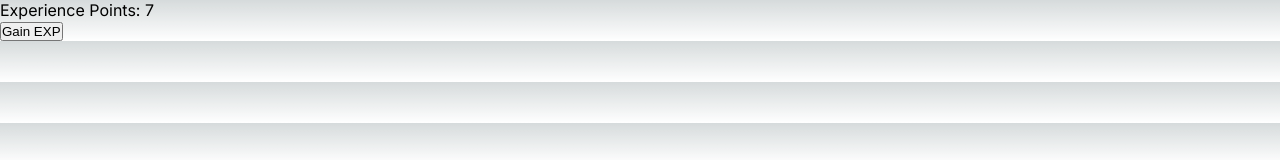
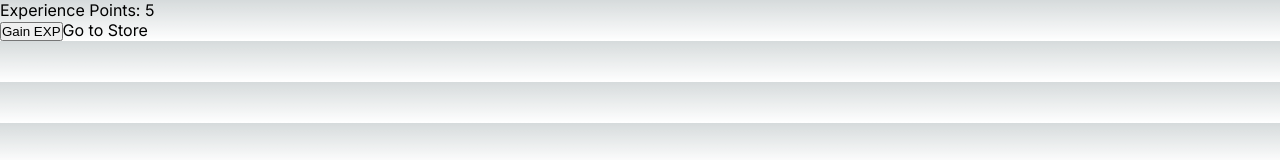
Before and after one commit to BrandenSoropia/next-idle-game, a Next.js app: page / in a window 1280 px wide. Shown: the top 160 px of the page. Built offline with nearby package versions, Linux system fonts and the light colour scheme.

Commit message:
Added store data and placeholder page.

```diff
--- a/src/app/_game-state/GameState.tsx
+++ b/src/app/_game-state/GameState.tsx
@@ -6,6 +6,8 @@ import React, {
 } from "react";
 import {
   BASE_EXPERIENCE_GAIN_RATE,
+  DIGIMONEY_GAIN_UPGRADES,
+  EXPERIENCE_GAIN_UPGRADES,
   INITIAL_EXPERIENCE_POINTS_AMOUNT,
 } from "./constants";
 import useSetupTimer from "./useSetupTimer";
@@ -14,6 +16,10 @@ type GameState = {
   intervalId?: MutableRefObject<NodeJS.Timeout | undefined>;
   experiencePoints: number;
   experienceGainRate: number;
+  storeOptions: {
+    digimoneyUpgrades: typeof DIGIMONEY_GAIN_UPGRADES;
+    experienceGainUpgrades: typeof EXPERIENCE_GAIN_UPGRADES;
+  };
   gainExperience: () => void;
 };
 
@@ -21,6 +27,10 @@ const INITIAL_GAME_STATE: GameState = {
   intervalId: undefined,
   experiencePoints: INITIAL_EXPERIENCE_POINTS_AMOUNT,
   experienceGainRate: BASE_EXPERIENCE_GAIN_RATE,
+  storeOptions: {
+    digimoneyUpgrades: DIGIMONEY_GAIN_UPGRADES,
+    experienceGainUpgrades: EXPERIENCE_GAIN_UPGRADES,
+  },
   gainExperience: () => {},
 };
 
@@ -55,6 +65,10 @@ const GameStateProvider: React.FC<React.PropsWithChildren> = ({ children }) => {
     experiencePoints,
     experienceGainRate,
     intervalId,
+    storeOptions: {
+      digimoneyUpgrades: DIGIMONEY_GAIN_UPGRADES,
+      experienceGainUpgrades: EXPERIENCE_GAIN_UPGRADES,
+    },
     gainExperience: memoizedGainExperience,
   };
 
--- a/src/app/_game-state/constants.ts
+++ b/src/app/_game-state/constants.ts
@@ -1,2 +1,79 @@
 export const INITIAL_EXPERIENCE_POINTS_AMOUNT = 0;
 export const BASE_EXPERIENCE_GAIN_RATE = 1;
+
+enum UPGRADE_TYPES {
+  BASE_RATE = "BASE_RATE",
+  MULTIPLIER = "MULTIPLIER",
+}
+
+type Upgrade = {
+  cost: number;
+  increase: {
+    amount: number;
+    type: UPGRADE_TYPES;
+  };
+};
+type Upgrades = { [index: string]: Upgrade };
+
+export const DIGIMONEY_GAIN_UPGRADES: Upgrades = {
+  lootSeller: {
+    cost: 100,
+    increase: {
+      amount: 1,
+      type: UPGRADE_TYPES.BASE_RATE,
+    },
+  },
+  princeMamemon: {
+    cost: 1000,
+    increase: {
+      amount: 100,
+      type: UPGRADE_TYPES.BASE_RATE,
+    },
+  },
+  billionareUsb: {
+    cost: 100000,
+    increase: {
+      amount: 2,
+      type: UPGRADE_TYPES.MULTIPLIER,
+    },
+  },
+};
+
+// TODO: Find xp range for digivolving in games and make upgrades a simple log growth appropriate to it
+export const EXPERIENCE_GAIN_UPGRADES: Upgrades = {
+  snackBar: {
+    cost: 10,
+    increase: {
+      amount: 0.1,
+      type: UPGRADE_TYPES.BASE_RATE,
+    },
+  },
+  raceTrack: {
+    cost: 100,
+    increase: {
+      amount: 1,
+      type: UPGRADE_TYPES.BASE_RATE,
+    },
+  },
+  weightRoom: {
+    cost: 1000,
+    increase: {
+      amount: 8,
+      type: UPGRADE_TYPES.BASE_RATE,
+    },
+  },
+  dungeon: {
+    cost: 10000,
+    increase: {
+      amount: 47,
+      type: UPGRADE_TYPES.BASE_RATE,
+    },
+  },
+  tacticianUsb: {
+    cost: 100000,
+    increase: {
+      amount: 2,
+      type: UPGRADE_TYPES.MULTIPLIER,
+    },
+  },
+};
--- a/src/app/page.tsx
+++ b/src/app/page.tsx
@@ -1,5 +1,6 @@
 "use client";
 
+import Link from "next/link";
 import Clicker from "./_components/Clicker";
 import Stats from "./_components/Stats";
 import GameStateProvider from "./_game-state/GameState";
@@ -10,6 +11,7 @@ export default function Home() {
       <GameStateProvider>
         <Stats />
         <Clicker />
+        <Link href="/store">Go to Store</Link>
       </GameStateProvider>
     </main>
   );
```
Also changed, not shown: src/app/store/page.tsx (added, +16 -0 lines).
